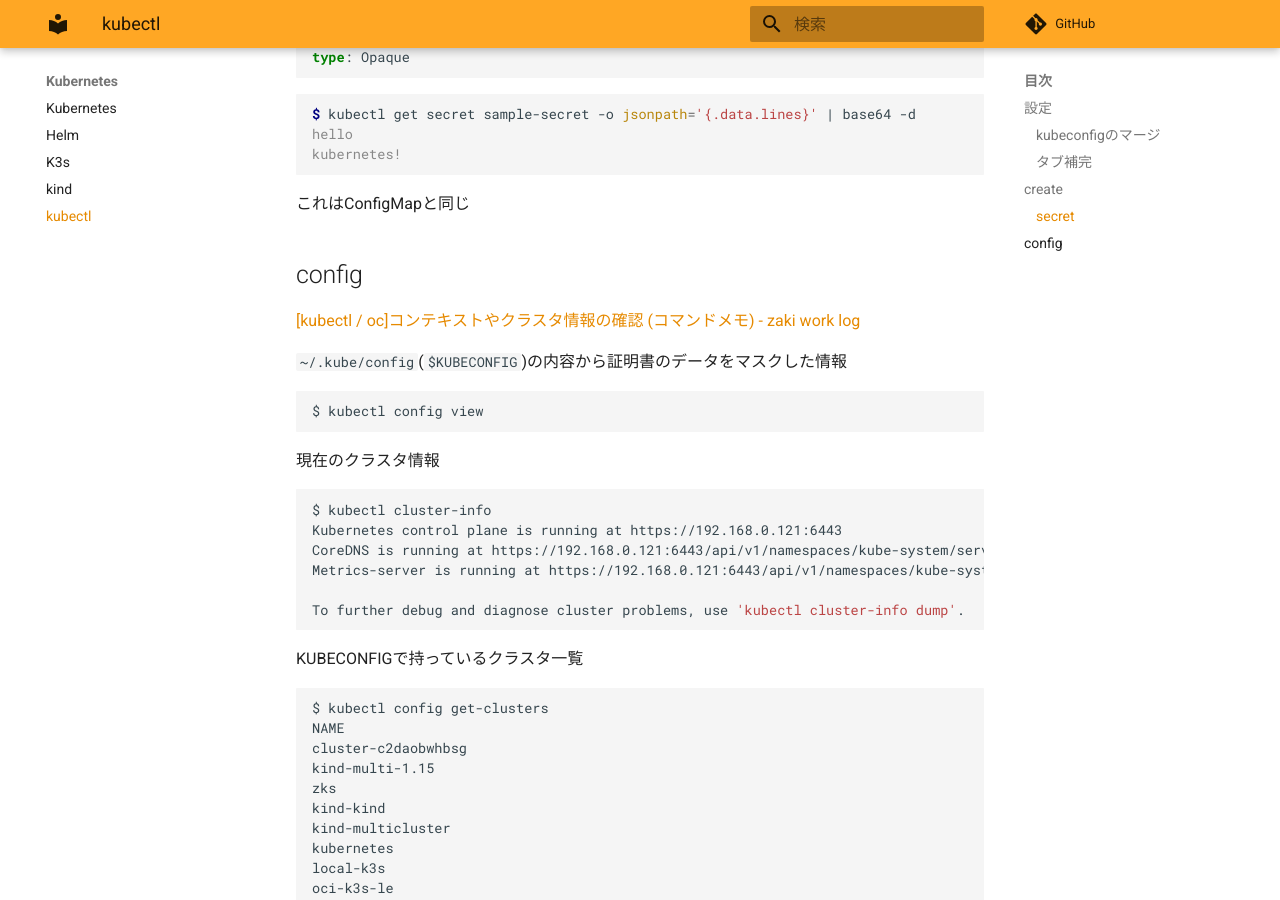
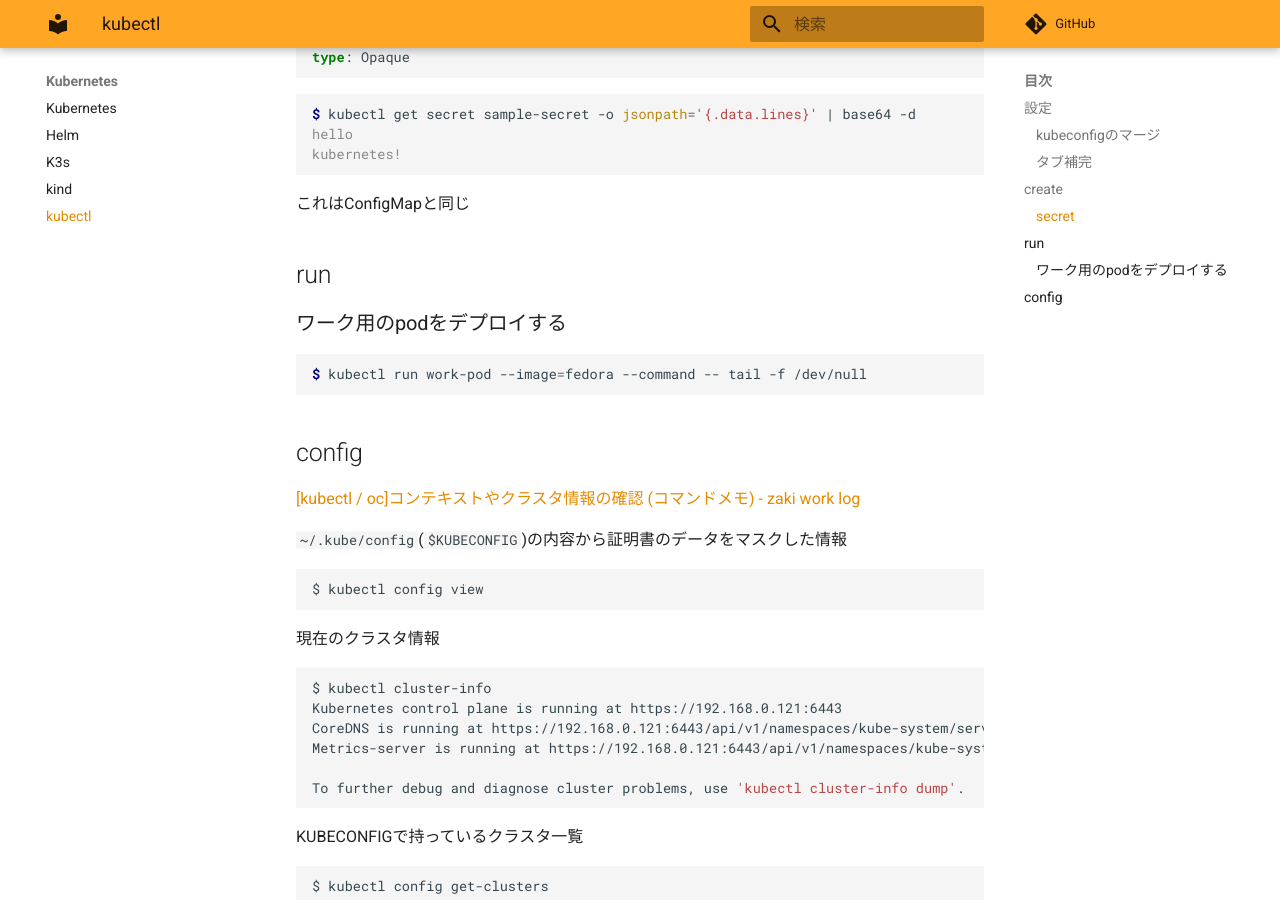
Before and after one commit to zaki-lknr/docs, an MkDocs documentation site: the page built from docs/Kubernetes/kubectl.md, in a window 1280 px wide and 900 px high, scrolled down 1232 px. Built offline with MkDocs 1.6.1 and Material for MkDocs 9.7.7, drawn with Linux system fonts in a browser that asks for light colours; comment, search, counter and statistics services are not loaded.

Commit message:
add: k8s/kubectl kubectl runでワークpod作成

````diff
--- a/docs/Kubernetes/kubectl.md
+++ b/docs/Kubernetes/kubectl.md
@@ -62,6 +62,14 @@ kubernetes!
 
 これはConfigMapと同じ
 
+## run
+
+### ワーク用のpodをデプロイする
+
+```console
+$ kubectl run work-pod --image=fedora --command -- tail -f /dev/null
+```
+
 ## config
 
 [[kubectl / oc]コンテキストやクラスタ情報の確認 (コマンドメモ) - zaki work log](https://zaki-hmkc.hatenablog.com/entry/2020/04/07/080241)
````
